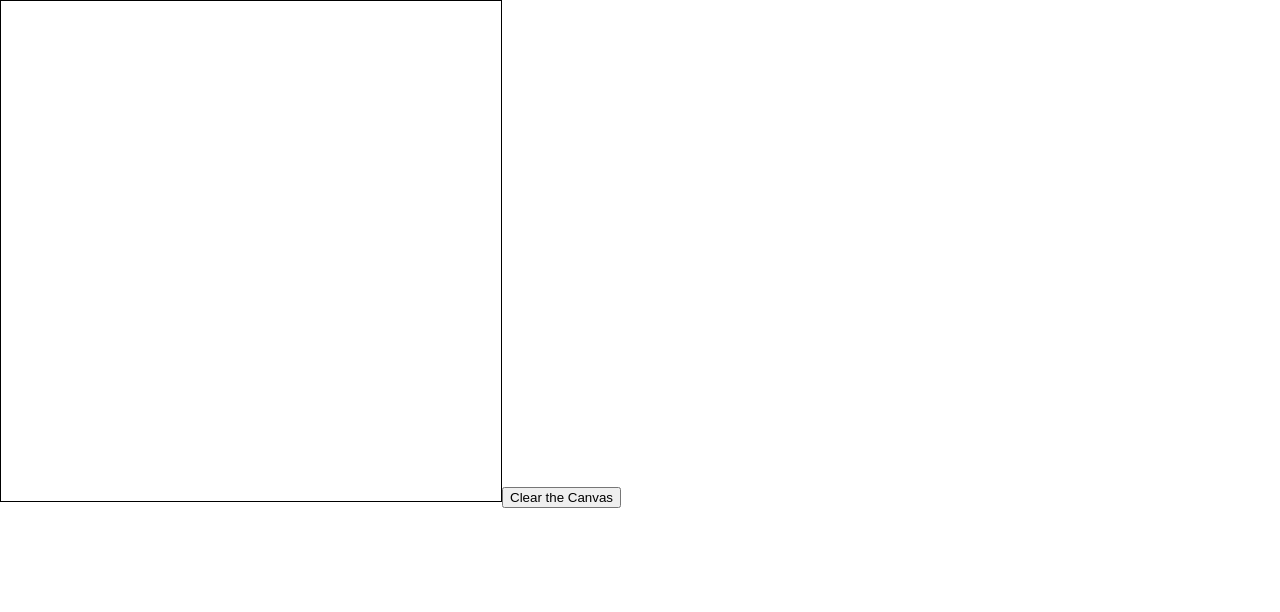
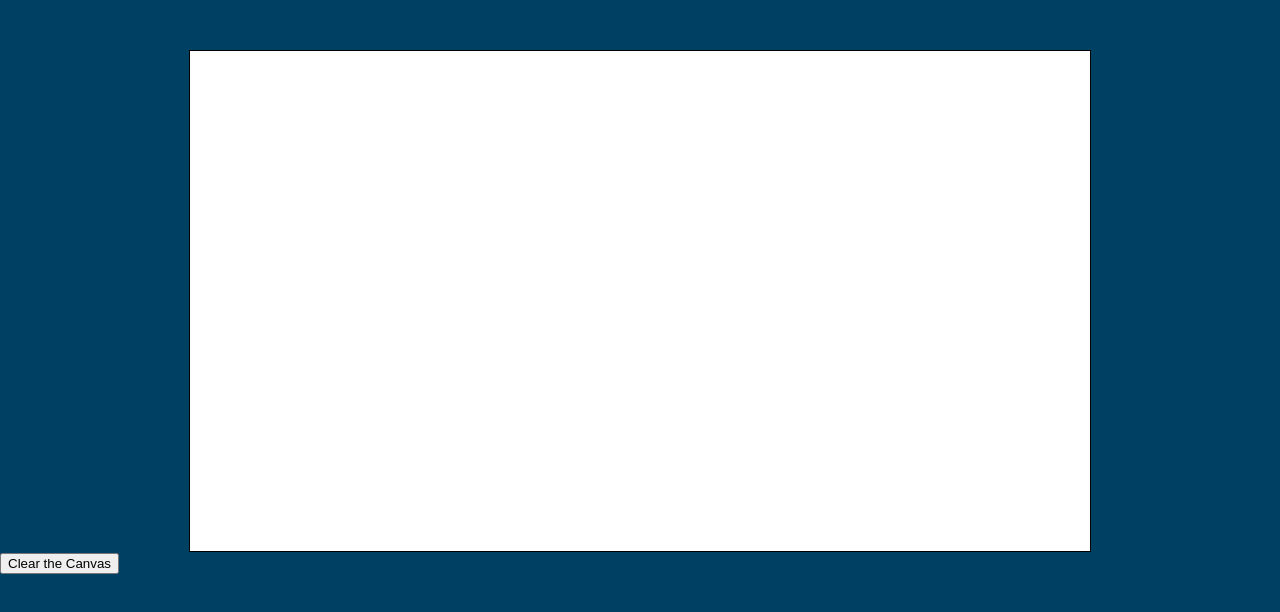
Before and after one commit to JohnPalmgren/react-paint, a React (Create React App) app: page / in a window 1280 px wide. Shown: the top 612 px of the page. Built offline with nearby package versions, Linux system fonts and the light colour scheme.

Commit message:
cavas styles added

```diff
--- a/src/App.css
+++ b/src/App.css
@@ -1,46 +1,15 @@
-.App {
-  text-align: center;
-}
 
-.App-logo {
-  height: 40vmin;
-  pointer-events: none;
+/* global styles */
+body {
+  background-color: #004163;
 }
 
 /* canvas styles */
-
 .canvas {
+  display: block;
+  margin: 50px auto 0 auto;
+  background-color: #fff;
   border: 1px solid black;
-  width: 500px;
+  width: 900px;
   height: 500px;
 }
-
-@media (prefers-reduced-motion: no-preference) {
-  .App-logo {
-    animation: App-logo-spin infinite 20s linear;
-  }
-}
-
-.App-header {
-  background-color: #282c34;
-  min-height: 100vh;
-  display: flex;
-  flex-direction: column;
-  align-items: center;
-  justify-content: center;
-  font-size: calc(10px + 2vmin);
-  color: white;
-}
-
-.App-link {
-  color: #61dafb;
-}
-
-@keyframes App-logo-spin {
-  from {
-    transform: rotate(0deg);
-  }
-  to {
-    transform: rotate(360deg);
-  }
-}
--- a/src/components/Canvas.js
+++ b/src/components/Canvas.js
@@ -59,7 +59,7 @@
       onMouseUp={endDrawing}
       onMouseMove={draw}
       ref={canvasRef}
-      width={"500px"}
+      width={"900px"}
       height={"500px"}
     />
   );
```
